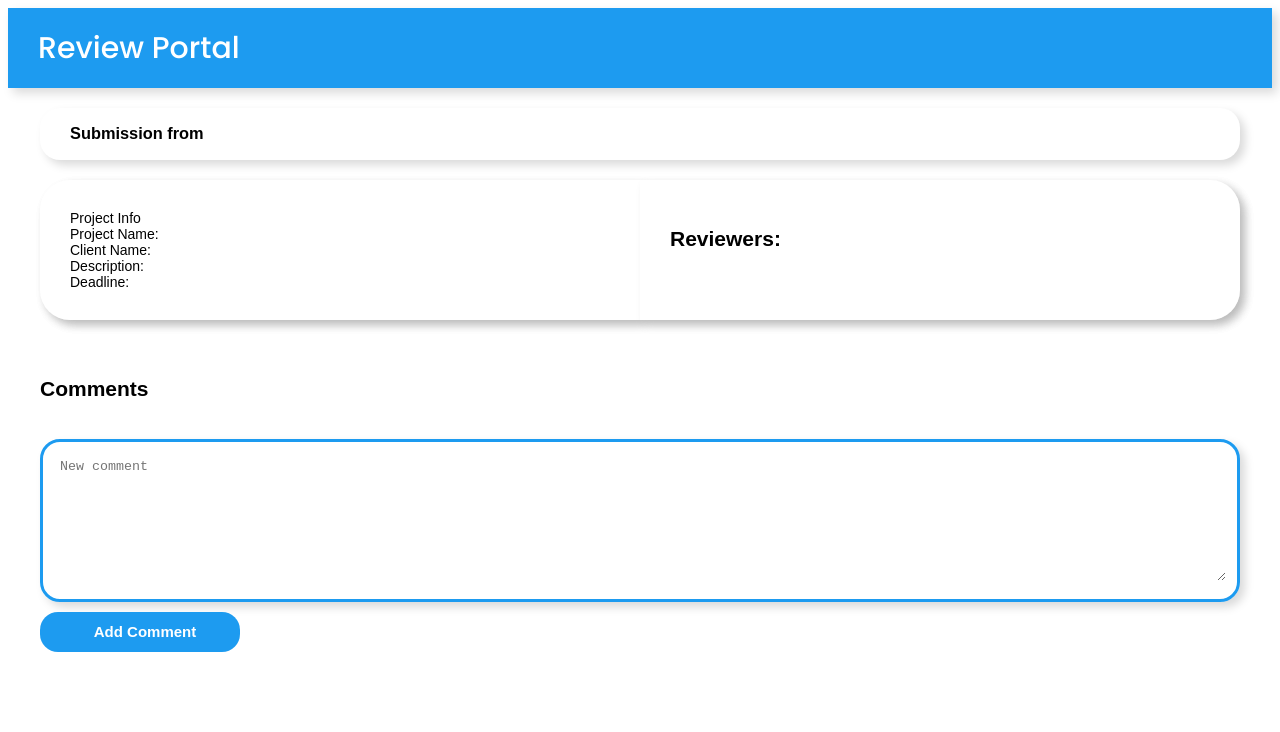
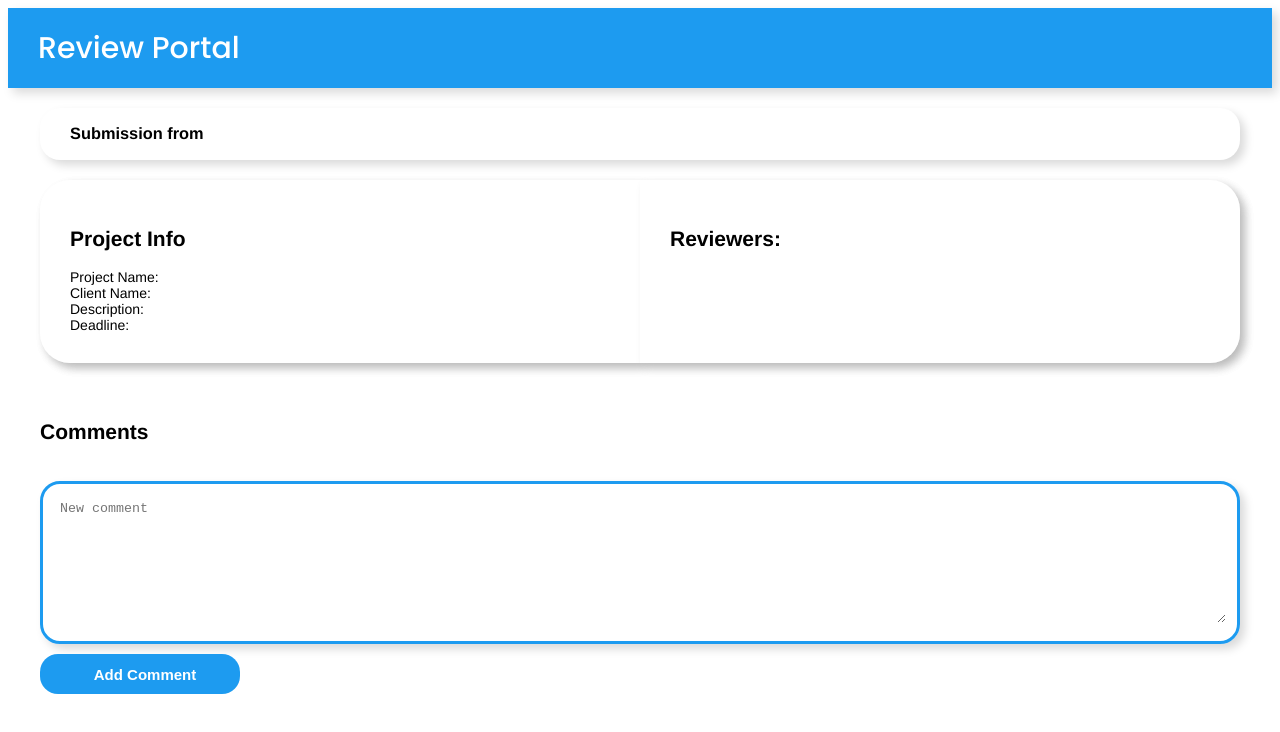
Before and after one commit to jingjingwangacc/docrepo, a React app: page /review/1 in a window 1280 px wide. Shown: the top 732 px of the page. Built offline with nearby package versions, Linux system fonts and the light colour scheme; no server answers.

Commit message:
fix css in project info.

```diff
--- a/client/components/ReviewPage/ProjectInfo.jsx
+++ b/client/components/ReviewPage/ProjectInfo.jsx
@@ -3,9 +3,9 @@ import React from 'react';
 const ProjectInfo = props => {
   return (
     <div className='reviewProjectInfo'>
-      <label className='reviewLabel1'>Project Info</label>
+      <h2>Project Info</h2>
       <div>
-        <label reviewLabel2>Project Name: </label>
+        <label>Project Name: </label>
         <span>{props.projectName}</span>
       </div>
       <div>
--- a/client/styles.css
+++ b/client/styles.css
@@ -4,6 +4,7 @@
 .mainContainer {
     display:flex;
     flex-direction: column;
+    font-family: Helvetica;
 }
 
 .headBar {
@@ -43,7 +44,6 @@
     padding: 20px;
     font-size: 14px;
     width: 520px;
-    font-family: Arial, Helvetica, sans-serif;
 }
 
 .submitComponent {
@@ -57,7 +57,6 @@
 
 .submitTitleLabel {
     font-size: 20px;
-    font-family: Arial, Helvetica, sans-serif;
     font-weight: bold;
     color: rgb(60, 60, 60);
 }
@@ -308,7 +307,6 @@
     background-color: rgb(255, 255, 255);
     border: none;
     font-size: 14px;
-    font-family: Arial, Helvetica, sans-serif;
     width: 1200px;
 }
 
@@ -485,7 +483,6 @@
     background-color: rgb(255, 255, 255);
     border: none;
     font-size: 14px;
-    font-family: Arial, Helvetica, sans-serif;
     width: 1200px;
 }
 
```
